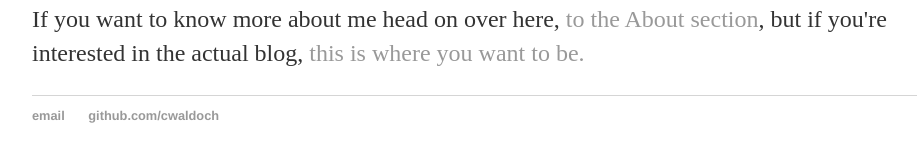
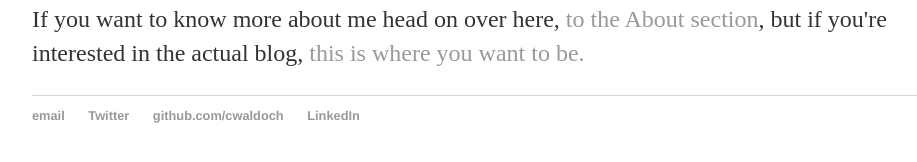
Before and after one commit to cwaldoch/cwaldoch.github.io, a Jekyll site: the page built from index.html, in a window 1280 px wide. Shown: the part 194-356 px from the top of the page, without its empty margins (160-1077 px from the left). Built offline with Jekyll 4.4.1, drawn with Linux system fonts in a browser that asks for light colours.

Commit message:
Update default.html

```diff
--- a/_layouts/default.html
+++ b/_layouts/default.html
@@ -22,7 +22,9 @@
 			<footer>
 	    		<ul>
 	        		<li><a href="mailto:connor.waldoch@gmail.com">email</a></li>
-	        		<li><a href="https://github.com/cwaldoch">github.com/cwaldoch</a></li>
+	        		<li><a href="twitter.com/connorwaldoch">Twitter</a></li>
+				<li><a href="https://github.com/cwaldoch">github.com/cwaldoch</a></li>
+				<li><a href="www.linkedin.com/in/connorwaldoch">LinkedIn</a></li>
 				</ul>
 			</footer>
 		</body>
```
